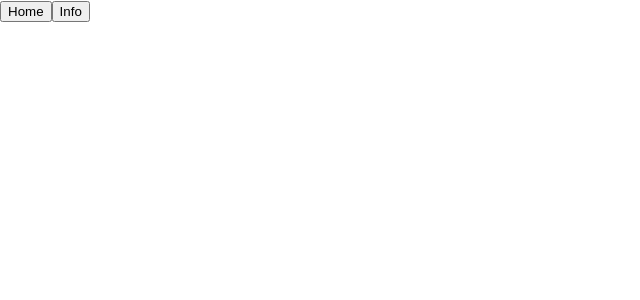
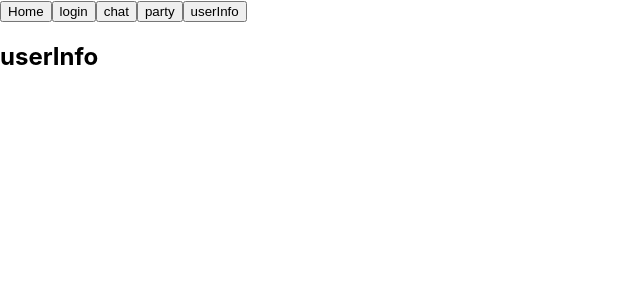
Before and after one commit to rigizer/code-delivery, a React (Create React App) app: page /userInfo in a window 1280 px wide. Shown: the top 300 px of the page, without its empty margins (0-640 px from the left). Built offline with nearby package versions, Linux system fonts and the light colour scheme; no server answers; the database is empty.

Commit message:
대분류 js 생성

```diff
--- a/src/App.js
+++ b/src/App.js
@@ -2,7 +2,10 @@ import React from 'react';
 import { Link, Route, BrowserRouter as Router, Switch } from 'react-router-dom';
 import firebase from './firebase';
 import Home from './page/home';
-import Info from './page/info';
+import login from './page/login/login';
+import chat from './page/chat/chat';
+import party from './page/party/party';
+import userInfo from './page/userInfo/userInfo';
 
 const db = firebase.firestore();
 
@@ -19,15 +22,27 @@ function App() {
         <Link to="/">
           <button>Home</button>
         </Link>
-        <Link to="/info">
-          <button>Info</button>
+        <Link to="/login">
+          <button>login</button>
+        </Link>
+        <Link to="/chat">
+          <button>chat</button>
+        </Link>
+        <Link to="/party">
+          <button>party</button>
+        </Link>
+        <Link to="/userInfo">
+          <button>userInfo</button>
         </Link>
       </header>
 
       <main>
         <Switch>
           <Route exact path="/" component={Home} />
-          <Route exact path="/info" component={Info} />
+          <Route exact path="/login" component={login} />
+          <Route exact path="/chat" component={chat} />
+          <Route exact path="/party" component={party} />
+          <Route exact path="/userInfo" component={userInfo} />
         </Switch>
       </main>
     </Router>
--- /dev/null
+++ b/src/page/chat/chat.js
@@ -0,0 +1,11 @@
+import React from 'react';
+
+const chat = () => {
+    return (
+        <div>
+            <h2>chat</h2>
+        </div>
+    );
+};
+
+export default chat;
--- /dev/null
+++ b/src/page/login/login.js
@@ -0,0 +1,11 @@
+import React from 'react';
+
+const login = () => {
+    return (
+        <div>
+            <h2>login</h2>
+        </div>
+    );
+};
+
+export default login;
--- /dev/null
+++ b/src/page/party/party.js
@@ -0,0 +1,11 @@
+import React from 'react';
+
+const party = () => {
+    return (
+        <div>
+            <h2>party</h2>
+        </div>
+    );
+};
+
+export default party;
--- /dev/null
+++ b/src/page/userInfo/userInfo.js
@@ -0,0 +1,11 @@
+import React from 'react';
+
+const userInfo = () => {
+    return (
+        <div>
+            <h2>userInfo</h2>
+        </div>
+    );
+};
+
+export default userInfo;
```
